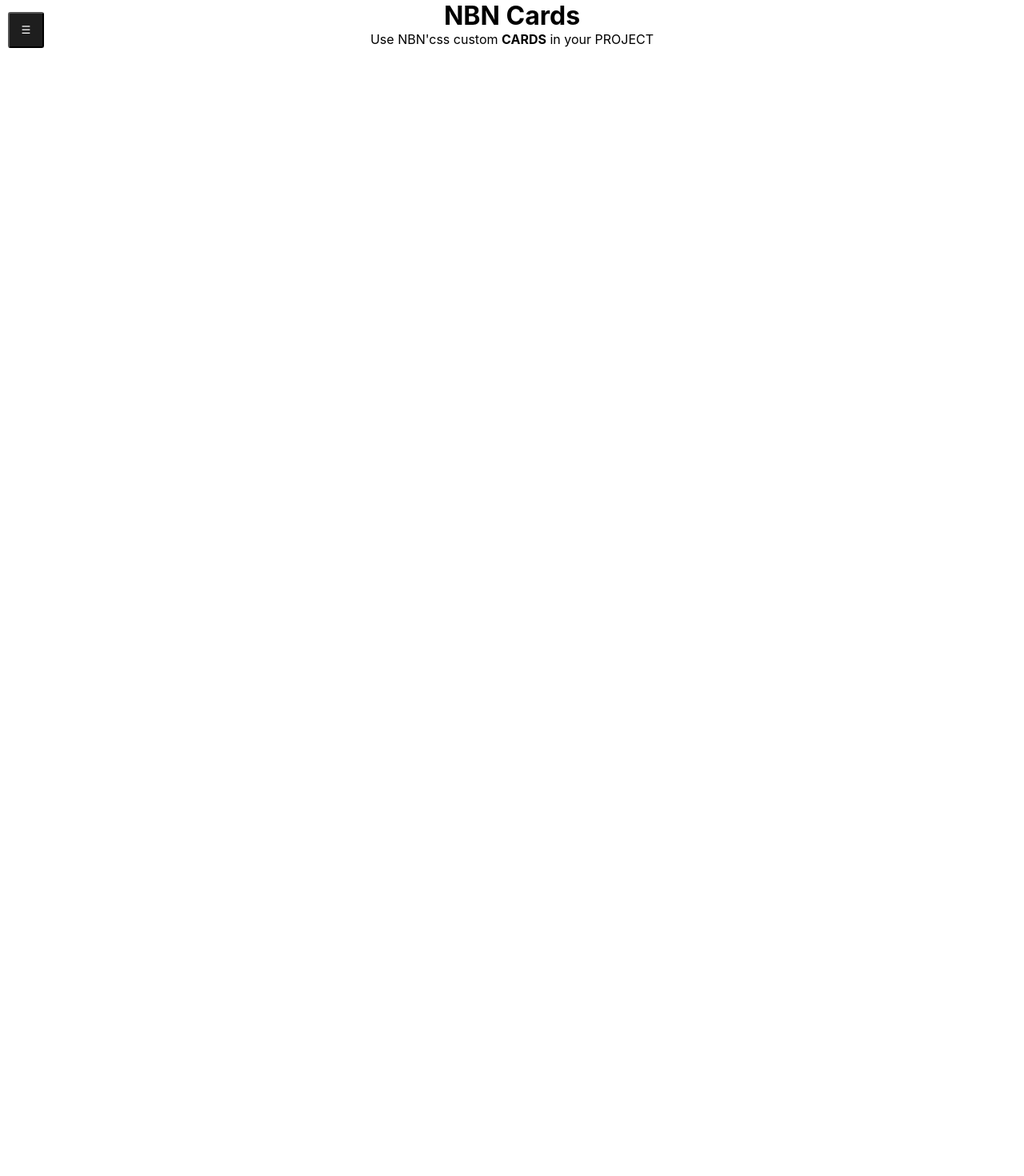
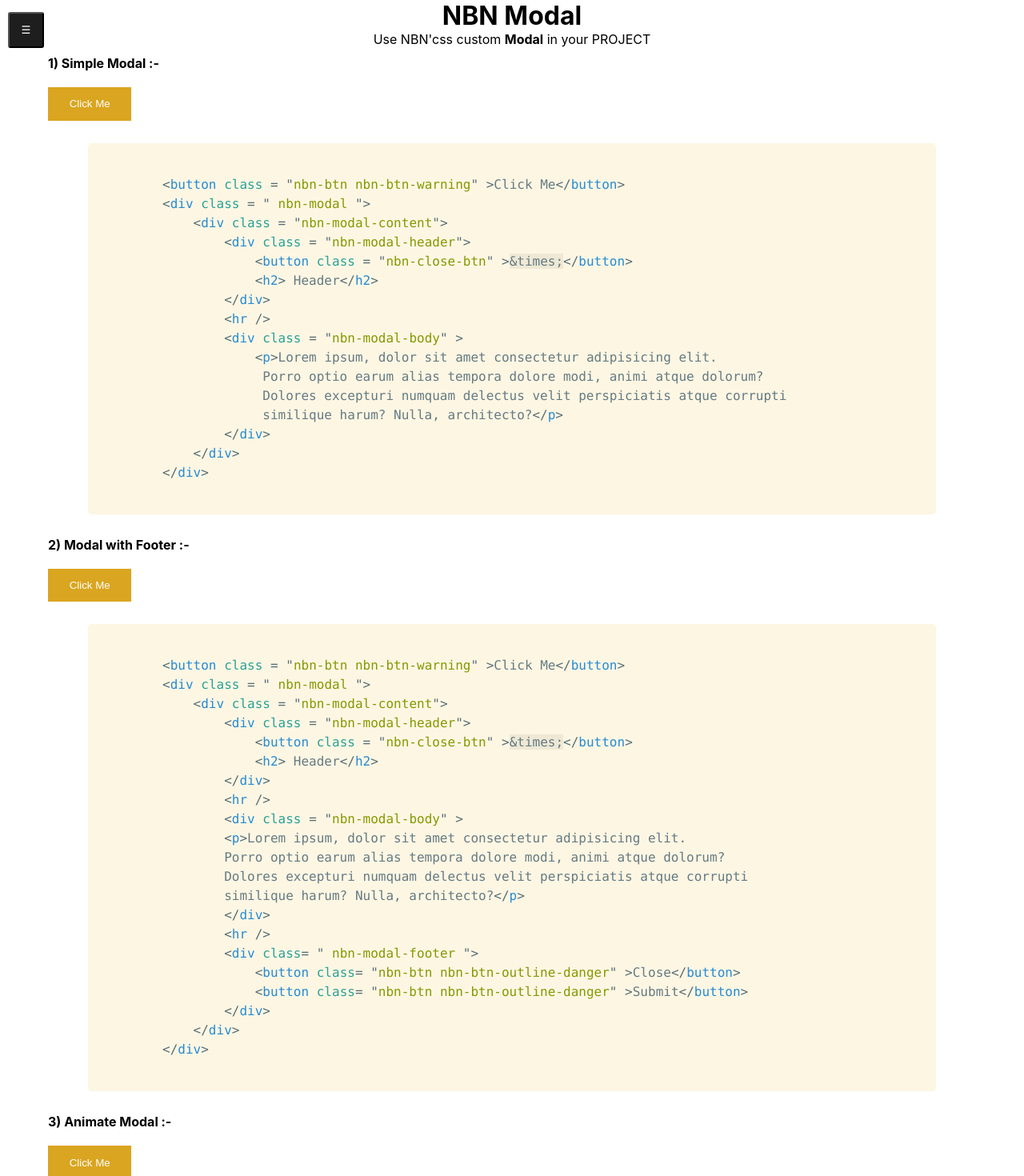
Before and after one commit to monstermahi982/nbn_css_next, a Next.js app: page /components/modal in a window 1280 px wide. Shown: the top 1470 px of the page at 80% size. Before the commit the page ends 800 px from the top, so only its background shows below. Built offline with nearby package versions, Linux system fonts and the light colour scheme.

Commit message:
added modal

```diff
--- a/pages/components/modal.js
+++ b/pages/components/modal.js
@@ -1,15 +1,151 @@
-import React from 'react'
+import React, { useState } from 'react'
 import styles from '../../styles/component/modal.module.css'
 
 const modal = () => {
+    const [modal1, setModal1] = useState(true)
+    const [modal2, setModal2] = useState(true)
+    const [modal3, setModal3] = useState(true)
+
+    const modal_code = {
+        simple_modal: `
+        <button class = "nbn-btn nbn-btn-warning" >Click Me</button>
+        <div class = " nbn-modal ">
+            <div class = "nbn-modal-content">
+                <div class = "nbn-modal-header">
+                    <button class = "nbn-close-btn" >&times;</button>
+                    <h2> Header</h2>
+                </div>
+                <hr />
+                <div class = "nbn-modal-body" >
+                    <p>Lorem ipsum, dolor sit amet consectetur adipisicing elit.
+                     Porro optio earum alias tempora dolore modi, animi atque dolorum?
+                     Dolores excepturi numquam delectus velit perspiciatis atque corrupti
+                     similique harum? Nulla, architecto?</p>
+                </div>
+            </div>
+        </div>
+        `,
+        modal_footer: `
+        <button class = "nbn-btn nbn-btn-warning" >Click Me</button>
+        <div class = " nbn-modal ">
+            <div class = "nbn-modal-content">
+                <div class = "nbn-modal-header">
+                    <button class = "nbn-close-btn" >&times;</button>
+                    <h2> Header</h2>
+                </div>
+                <hr />
+                <div class = "nbn-modal-body" >
+                <p>Lorem ipsum, dolor sit amet consectetur adipisicing elit.
+                Porro optio earum alias tempora dolore modi, animi atque dolorum?
+                Dolores excepturi numquam delectus velit perspiciatis atque corrupti
+                similique harum? Nulla, architecto?</p>
+                </div>
+                <hr />
+                <div class= " nbn-modal-footer ">
+                    <button class= "nbn-btn nbn-btn-outline-danger" >Close</button>
+                    <button class= "nbn-btn nbn-btn-outline-danger" >Submit</button>
+                </div>
+            </div>
+        </div>
+        `,
+        animate_modal: `
+        <div class = " nbn-modal ">
+            <div class = "nbn-modal-content-animate">
+                <div class = "nbn-modal-header">
+                    <button class = "nbn-close-btn" >&times;</button>
+                    <h2> Header</h2>
+                </div>
+                <hr />
+                <div class = "nbn-modal-body" >
+                <p>Lorem ipsum, dolor sit amet consectetur adipisicing elit.
+                Porro optio earum alias tempora dolore modi, animi atque dolorum?
+                Dolores excepturi numquam delectus velit perspiciatis atque corrupti
+                similique harum? Nulla, architecto?</p>
+                </div>
+            </div>
+        </div>
+        `
+    }
+
     return (
         <div>
-            <h1 className={styles.text_main}>NBN Cards</h1>
-            <p className={styles.text_main}>Use NBN'css custom <strong>CARDS</strong> in your PROJECT</p>
+            <h1 className={styles.text_main}>NBN Modal</h1>
+            <p className={styles.text_main}>Use NBN'css custom <strong>Modal</strong> in your PROJECT</p>
             <div className={styles.container}>
+                <h4>1) Simple Modal :-</h4>
+                <button className={styles.modal_btn} onClick={() => setModal1(!modal1)}>Click Me</button>
+                <div className={modal1 ? styles.simple_modal : styles.simple_modal_click}>
+                    <div className={styles.simple_modal_content}>
+                        <div className={styles.modal_header}>
+                            <button className={styles.modal_closebtn} onClick={() => setModal1(!modal1)}>&times;</button>
+                            <h2> Header</h2>
+                        </div>
+                        <hr />
+                        <div className={styles.modal_body}>
+                            <p>Lorem ipsum, dolor sit amet consectetur adipisicing elit. Porro optio earum alias tempora dolore modi, animi atque dolorum? Dolores excepturi numquam delectus velit perspiciatis atque corrupti similique harum? Nulla, architecto?</p>
+                        </div>
+                    </div>
+                </div>
+                <div className={styles.code}>
+                    <pre>
+                        <code className="language-html">
+                            {modal_code.simple_modal}
+                        </code>
+                    </pre>
+                </div>
+                <br />
+                <h4>2) Modal with Footer :-</h4>
+                <button className={styles.modal_btn} onClick={() => setModal2(!modal2)}>Click Me</button>
+
+                <div className={modal2 ? styles.simple_modal : styles.simple_modal_click}>
+                    <div className={styles.simple_modal_content}>
+                        <div className={styles.modal_header}>
+                            <button className={styles.modal_closebtn} onClick={() => setModal2(!modal2)}>&times;</button>
+                            <h2> Header</h2>
+                        </div>
+                        <hr />
+                        <div className={styles.modal_body}>
+                            <p>Lorem ipsum dolor sit amet consectetur, adipisicing elit. In quo, eum, porro ipsum accusantium eveniet dolorem atque laudantium suscipit illum vitae debitis est doloribus error. Facere dolor aspernatur quo provident!</p>
+                        </div>
+                        <hr />
+                        <div className={styles.modal_footer}>
+                            <button className={styles.nbn_btn} onClick={() => setModal2(!modal2)}>Close</button>
+                            <button className={styles.nbn_btn}>Submit</button>
+                        </div>
+                    </div>
+                </div>
+                <div className={styles.code}>
+                    <pre>
+                        <code className="language-html">
+                            {modal_code.modal_footer}
+                        </code>
+                    </pre>
+                </div>
+                <br />
+                <h4>3) Animate Modal :-</h4>
+                <button className={styles.modal_btn} onClick={() => setModal3(!modal3)}>Click Me</button>
+                <div className={modal3 ? styles.simple_modal : styles.simple_modal_click}>
+                    <div className={styles.simple_modal_content_animate}>
+                        <div className={styles.modal_header}>
+                            <button className={styles.modal_closebtn} onClick={() => setModal3(!modal3)}>&times;</button>
+                            <h2> Header</h2>
+                        </div>
+                        <hr />
+                        <div className={styles.modal_body}>
+                            <p>Lorem ipsum, dolor sit amet consectetur adipisicing elit. Porro optio earum alias tempora dolore modi, animi atque dolorum? Dolores excepturi numquam delectus velit perspiciatis atque corrupti similique harum? Nulla, architecto?</p>
+                        </div>
+                    </div>
+                </div>
+                <div className={styles.code}>
+                    <pre>
+                        <code className="language-html">
+                            {modal_code.animate_modal}
+                        </code>
+                    </pre>
+                </div>
 
             </div>
-        </div>
+        </div >
     )
 }
 
--- a/pages/index.js
+++ b/pages/index.js
@@ -1,5 +1,5 @@
-// import styles from '../styles/Home.module.css'
-// className={styles.container}
+import styles from '../styles/index.module.css'
+
 
 
 export default function Home() {
@@ -8,7 +8,7 @@ export default function Home() {
   return (
     <>
       <div>
-        <h2>home page</h2>
+        <h2 className={styles.heading}>Welcome to NBN CSS</h2>
       </div>
     </>
   )
--- a/styles/component/modal.module.css
+++ b/styles/component/modal.module.css
@@ -15,3 +15,138 @@
 .heading {
     margin: 10px 50px;
 }
+
+.modal_btn {
+    background: goldenrod;
+    padding: 1em 2em;
+    color: white;
+    border: 0;
+    margin: 20px 0;
+}
+
+.modal_btn:hover {
+    background: #3876ac;
+}
+
+.simple_modal {
+    display: none;
+    position: fixed;
+    z-index: 1;
+    left: 0;
+    top: 0;
+    height: 100%;
+    width: 100%;
+    overflow: hidden;
+    background-color: rgba(0, 0, 0, 0.6);
+}
+
+.simple_modal_click {
+    display: block;
+    position: fixed;
+    z-index: 1;
+    left: 0;
+    top: 0;
+    height: 100%;
+    width: 100%;
+    overflow: hidden;
+    background-color: rgba(0, 0, 0, 0.6);
+}
+
+.simple_modal_content {
+    margin: 10% auto;
+    width: 70%;
+    border: 1px solid black;
+    background-color: #fff;
+}
+
+.simple_modal_content_animate {
+    margin: 10% auto;
+    width: 70%;
+    animation-name: modalanime;
+    animation-duration: 3s;
+    border: 1px solid black;
+    background-color: #f1f1f1;
+}
+
+.modal_header {
+    padding: 15px;
+    border-top-left-radius: 5px;
+    border-top-right-radius: 5px;
+}
+
+.modal_body {
+    padding: 10px 20px;
+}
+
+.modal_footer {
+    padding: 10px 0;
+}
+
+.nbn_btn {
+    padding: 5px;
+    border: 1px solid red;
+    background-color: transparent;
+    color: red;
+    border-radius: 5px;
+    width: 100px;
+    margin: 10px 10px;
+}
+
+.nbn_btn:hover {
+    background-color: red;
+    color: #fff;
+}
+
+.nbn_btn:active {
+    background-color: red;
+    color: #fff;
+}
+
+.nbn_btn:focus {
+    border-color: #fff;
+    background-color: red;
+    color: #fff;
+}
+
+.modal_closebtn {
+    color: blue;
+    float: right;
+    font-size: 30px;
+    border: 0;
+    background: none;
+}
+
+.modal_closebtn:hover {
+    color: blue;
+    float: right;
+    font-size: 30px;
+    border: 0;
+    background: #fff;
+    border-radius: 100%;
+}
+
+@keyframes modalanime {
+    from {
+        opacity: 0
+    }
+    to {
+        opacity: 1
+    }
+}
+
+@media screen and (max-width: 650px) {
+    .container {
+        margin: 0 10px;
+        padding: 10px;
+    }
+    .code {
+        margin: 0;
+        /* border: 2px solid black; */
+    }
+    .simple_modal_content {
+        width: 100%;
+    }
+    .simple_modal_content_animate {
+        width: 100%;
+    }
+}
--- /dev/null
+++ b/styles/index.module.css
@@ -0,0 +1,6 @@
+.heading {
+    text-align: center;
+    font-size: 5vh;
+    margin: 20px 0;
+    font-weight: 300;
+}
```
